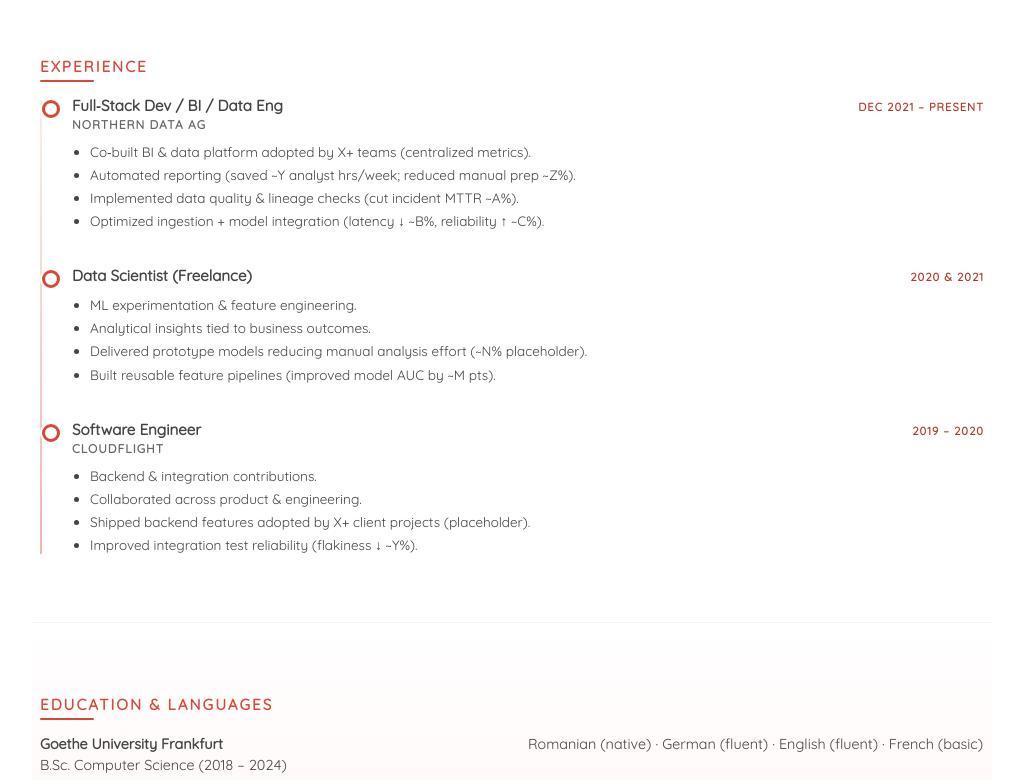
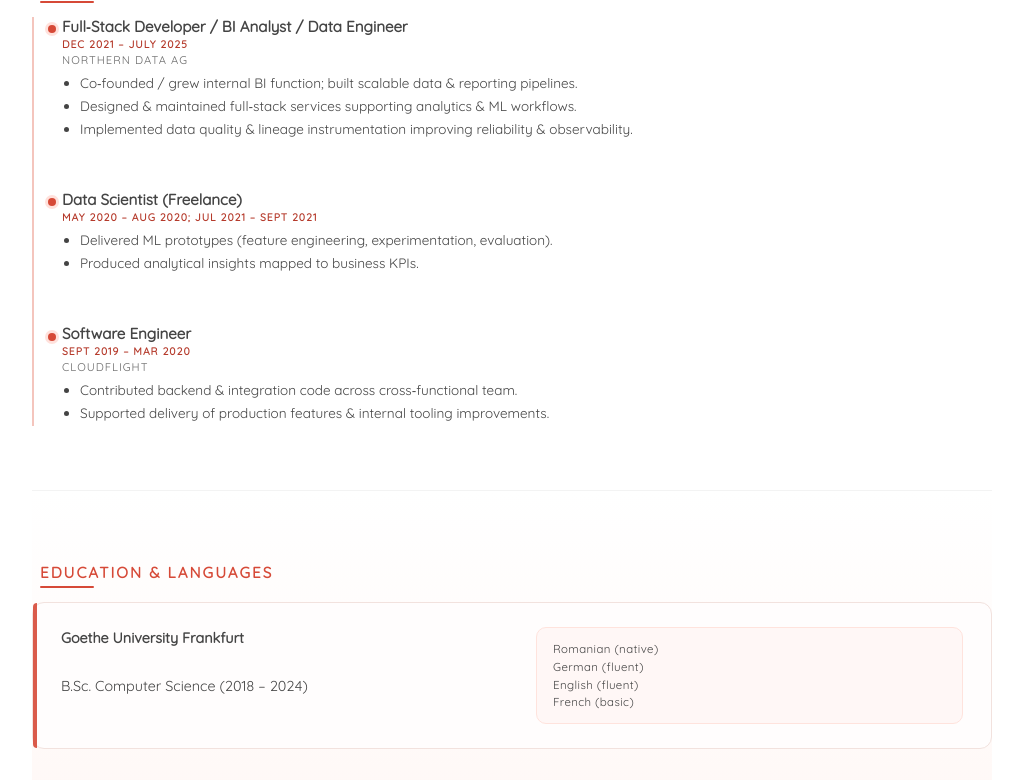
Before and after one commit to tzekid/plosca.ru, a plain HTML site: page static_old/about.html in a window 1280 px wide. Shown: the part 905-1685 px from the top of the page, without its empty margins (128-1151 px from the left). Drawn offline with Linux system fonts and the light colour scheme; a web font is replaced by a local one.

Commit message:
second iter about me

```diff
--- a/static_old/about.html
+++ b/static_old/about.html
@@ -291,9 +291,9 @@
             </header>
 
             <div class="about-hero">
-                <h2 style="margin-top: 0">
+                <!-- <h2 style="margin-top: 0">
                     Full‑Stack Developer &amp; Data Engineer
-                </h2>
+                </h2> -->
                 <!-- <div class="about-tagline">
                     Building reliable data &amp; software systems: from
                     ingestion &amp; modeling to BI enablement and ML
@@ -426,76 +426,66 @@
                 <header class="about-section-head">
                     <h3>Experience</h3>
                 </header>
-                <div class="timeline">
-                    <div class="timeline-item">
-                        <div class="ti-header">
-                            <span class="ti-role"
-                                >Full‑Stack Dev / BI / Data Eng</span
+                <div class="experience-resume">
+                    <div class="exp-role">
+                        <div class="exp-head">
+                            <span class="exp-title"
+                                >Full‑Stack Developer / BI Analyst / Data
+                                Engineer</span
                             >
-                            <span class="ti-period">Dec 2021 – Present</span>
+                            <span class="exp-dates">Dec 2021 – July 2025</span>
+                            <span class="exp-company">Northern Data AG</span>
                         </div>
-                        <div class="ti-org">Northern Data AG</div>
-                        <ul class="ti-points">
+                        <ul class="exp-bullets">
                             <li>
-                                Co‑built BI & data platform adopted by X+ teams
-                                (centralized metrics).
+                                Co‑founded / grew internal BI function; built
+                                scalable data & reporting pipelines.
                             </li>
                             <li>
-                                Automated reporting (saved ~Y analyst hrs/week;
-                                reduced manual prep ~Z%).
+                                Designed & maintained full‑stack services
+                                supporting analytics & ML workflows.
                             </li>
                             <li>
-                                Implemented data quality & lineage checks (cut
-                                incident MTTR ~A%).
-                            </li>
-                            <li>
-                                Optimized ingestion + model integration (latency
-                                ↓ ~B%, reliability ↑ ~C%).
+                                Implemented data quality & lineage
+                                instrumentation improving reliability &
+                                observability.
                             </li>
                         </ul>
                     </div>
-                    <div class="timeline-item">
-                        <div class="ti-header">
-                            <span class="ti-role"
+                    <div class="exp-role">
+                        <div class="exp-head">
+                            <span class="exp-title"
                                 >Data Scientist (Freelance)</span
                             >
-                            <span class="ti-period">2020 &amp; 2021</span>
+                            <span class="exp-dates"
+                                >May 2020 – Aug 2020; Jul 2021 – Sept 2021</span
+                            >
                         </div>
-                        <ul class="ti-points">
+                        <ul class="exp-bullets">
                             <li>
-                                ML experimentation &amp; feature engineering.
+                                Delivered ML prototypes (feature engineering,
+                                experimentation, evaluation).
                             </li>
                             <li>
-                                Analytical insights tied to business outcomes.
-                            </li>
-                            <li>
-                                Delivered prototype models reducing manual
-                                analysis effort (~N% placeholder).
-                            </li>
-                            <li>
-                                Built reusable feature pipelines (improved model
-                                AUC by ~M pts).
+                                Produced analytical insights mapped to business
+                                KPIs.
                             </li>
                         </ul>
                     </div>
-                    <div class="timeline-item">
-                        <div class="ti-header">
-                            <span class="ti-role">Software Engineer</span>
-                            <span class="ti-period">2019 – 2020</span>
+                    <div class="exp-role">
+                        <div class="exp-head">
+                            <span class="exp-title">Software Engineer</span>
+                            <span class="exp-dates">Sept 2019 – Mar 2020</span>
+                            <span class="exp-company">Cloudflight</span>
                         </div>
-                        <div class="ti-org">Cloudflight</div>
-                        <ul class="ti-points">
-                            <li>Backend &amp; integration contributions.</li>
+                        <ul class="exp-bullets">
                             <li>
-                                Collaborated across product &amp; engineering.
+                                Contributed backend & integration code across
+                                cross‑functional team.
                             </li>
                             <li>
-                                Shipped backend features adopted by X+ client
-                                projects (placeholder).
-                            </li>
-                            <li>
-                                Improved integration test reliability (flakiness
-                                ↓ ~Y%).
+                                Supported delivery of production features &
+                                internal tooling improvements.
                             </li>
                         </ul>
                     </div>
@@ -512,7 +502,9 @@
                         B.Sc. Computer Science (2018 – 2024)
                     </div>
                     <div class="lang-block">
-                        Romanian (native) · German (fluent) · English (fluent) ·
+                        Romanian (native)<br />
+                        German (fluent)<br />
+                        English (fluent)<br />
                         French (basic)
                     </div>
                 </div>
@@ -678,11 +670,8 @@
                                 >Resume PDF</a
                             >
                         </div>
-                        <p style="margin: 0; font-size: 0.8em; color: #666">
-                            Prefer concise context in first contact (problem
-                            space, team size, stack, impact expectations).
-                        </p>
                     </div>
+                    <!--
                     <div
                         class="tooling-note"
                         style="
@@ -753,13 +742,12 @@
                             </li>
                         </ul>
                     </div>
+                    -->
                 </div>
             </section>
 
             <p style="text-align: center; margin-top: 64px">
-                <a href="#top" class="up-btn" style="text-decoration: none"
-                    >↑</a
-                >
+                <a class="up-btn" href="#top"><{ ⇡ }></a>
             </p>
         </article>
     </body>
--- a/static_old/style.css
+++ b/static_old/style.css
@@ -1524,3 +1524,167 @@ code span.wa {
         color: #000 !important;
     }
 }
+
+/* -------------------------------------------------------------------------- */
+/* Resume-style Experience Block                                              */
+/* -------------------------------------------------------------------------- */
+
+.experience-resume {
+    display: flex;
+    flex-direction: column;
+    gap: 48px;
+    margin-top: 8px;
+    border-left: 2px solid #f4c5bd;
+    padding-left: 28px;
+    position: relative;
+}
+
+.exp-role {
+    position: relative;
+}
+
+.exp-role:before {
+    content: "";
+    position: absolute;
+    left: -14px;
+    top: 0.55em;
+    width: 8px;
+    height: 8px;
+    background: #d64937;
+    border-radius: 50%;
+    box-shadow: 0 0 0 3px #ffe1dc;
+}
+
+.exp-head {
+    display: flex;
+    flex-direction: column;
+    margin-bottom: 6px;
+}
+
+.exp-title {
+    font-weight: 600;
+    font-size: 0.95em;
+}
+
+.exp-company {
+    font-size: 0.7em;
+    letter-spacing: 1px;
+    text-transform: uppercase;
+    color: #666;
+    margin-top: 2px;
+}
+
+.exp-dates {
+    font-size: 0.65em;
+    font-weight: 600;
+    letter-spacing: 1px;
+    text-transform: uppercase;
+    color: #b53a2b;
+    margin-top: 2px;
+}
+
+.exp-bullets {
+    margin: 6px 0 0;
+    padding-left: 18px;
+    font-size: 0.85em;
+    line-height: 1.4em;
+}
+
+.exp-bullets li {
+    margin: 4px 0;
+}
+
+/* Hover affordance similar to timeline */
+.experience-resume .exp-role:hover .exp-title {
+    color: #d64937;
+}
+.experience-resume .exp-role:hover:before {
+    box-shadow: 0 0 0 3px #ffd9d3;
+}
+
+@media screen and (max-width: 864px) {
+    .experience-resume {
+        gap: 32px;
+        padding-left: 20px;
+    }
+    .exp-role:before {
+        left: -12px;
+    }
+}
+
+/* -------------------------------------------------------------------------- */
+/* Overrides: make "At a Glance" fact badges selectable & improve Education   */
+/* -------------------------------------------------------------------------- */
+
+/* Re-enable selection & appropriate cursor for fact badges */
+.fact-badges,
+.fact-badges .fact {
+    -webkit-user-select: text;
+    user-select: text;
+    cursor: text;
+}
+
+/* Education & Languages redesign */
+.edu-lang {
+    display: grid;
+    grid-template-columns: repeat(auto-fit, minmax(300px, 1fr));
+    background: #fffdfd;
+    border: 1px solid #f2e2de;
+    padding: 24px 28px;
+    border-radius: 12px;
+    gap: 24px 48px;
+    margin-top: 16px;
+    font-size: 0.9em;
+    line-height: 1.55em;
+    position: relative;
+}
+.edu-lang:before {
+    content: "";
+    position: absolute;
+    left: 0;
+    top: 0;
+    bottom: 0;
+    width: 4px;
+    background: #d64937;
+    border-radius: 12px 0 0 12px;
+    opacity: 0.9;
+}
+.edu-block {
+    padding-right: 8px;
+}
+.edu-block strong {
+    font-size: 1em;
+    display: block;
+    margin-bottom: 4px;
+}
+.lang-block {
+    align-self: start;
+    font-size: 0.8em;
+    letter-spacing: 0.4px;
+    text-transform: none;
+    background: #fff7f6;
+    border: 1px solid #ffe3dd;
+    padding: 12px 16px 12px;
+    border-radius: 10px;
+    line-height: 1.55em;
+    font-weight: 500;
+    display: flex;
+    flex-direction: column;
+    gap: 2px;
+    white-space: normal;
+}
+.lang-block br {
+    line-height: 0;
+}
+
+/* Responsive tweaks */
+@media screen and (max-width: 864px) {
+    .edu-lang {
+        padding: 20px 18px;
+        gap: 18px 24px;
+    }
+    .lang-block {
+        font-size: 0.68em;
+        letter-spacing: 0.6px;
+    }
+}
```
Also changed, not shown: 1 other file.
